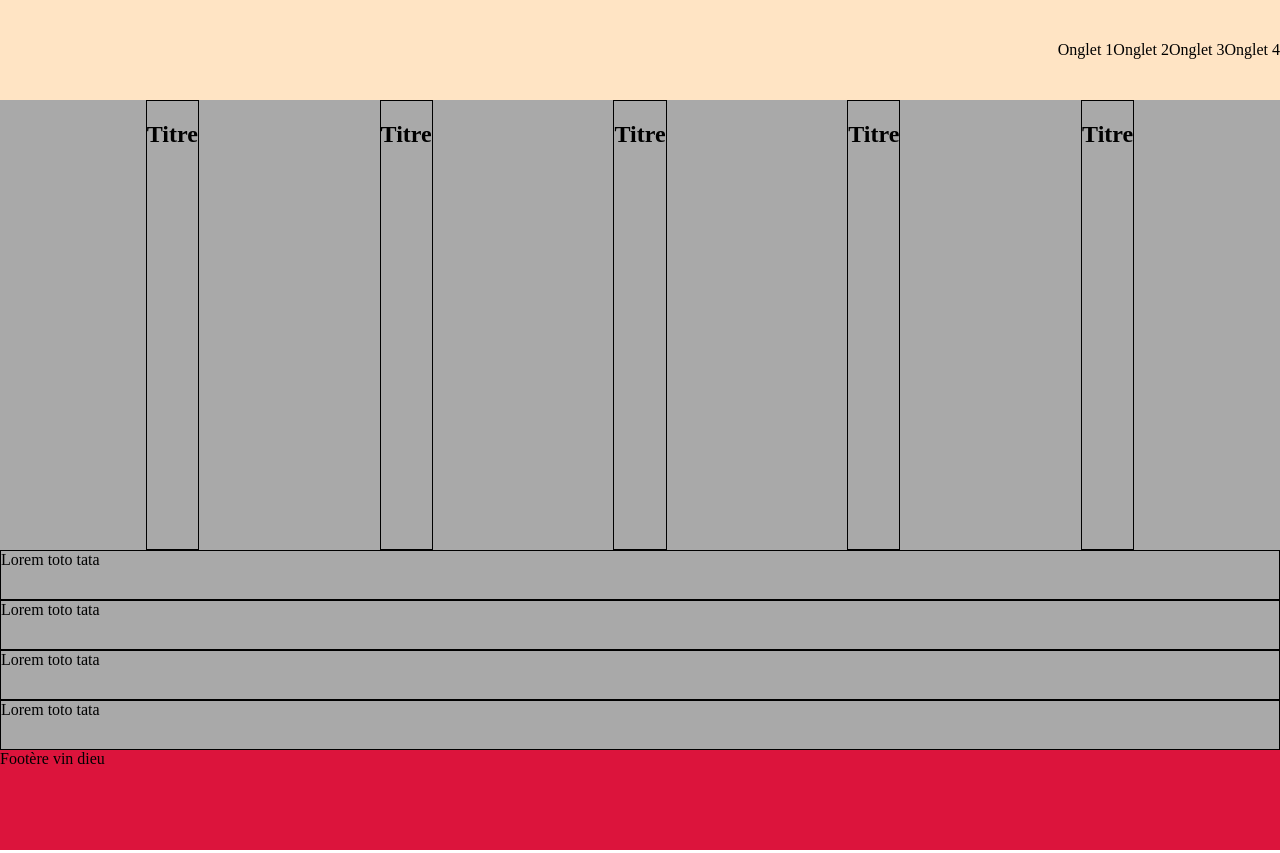
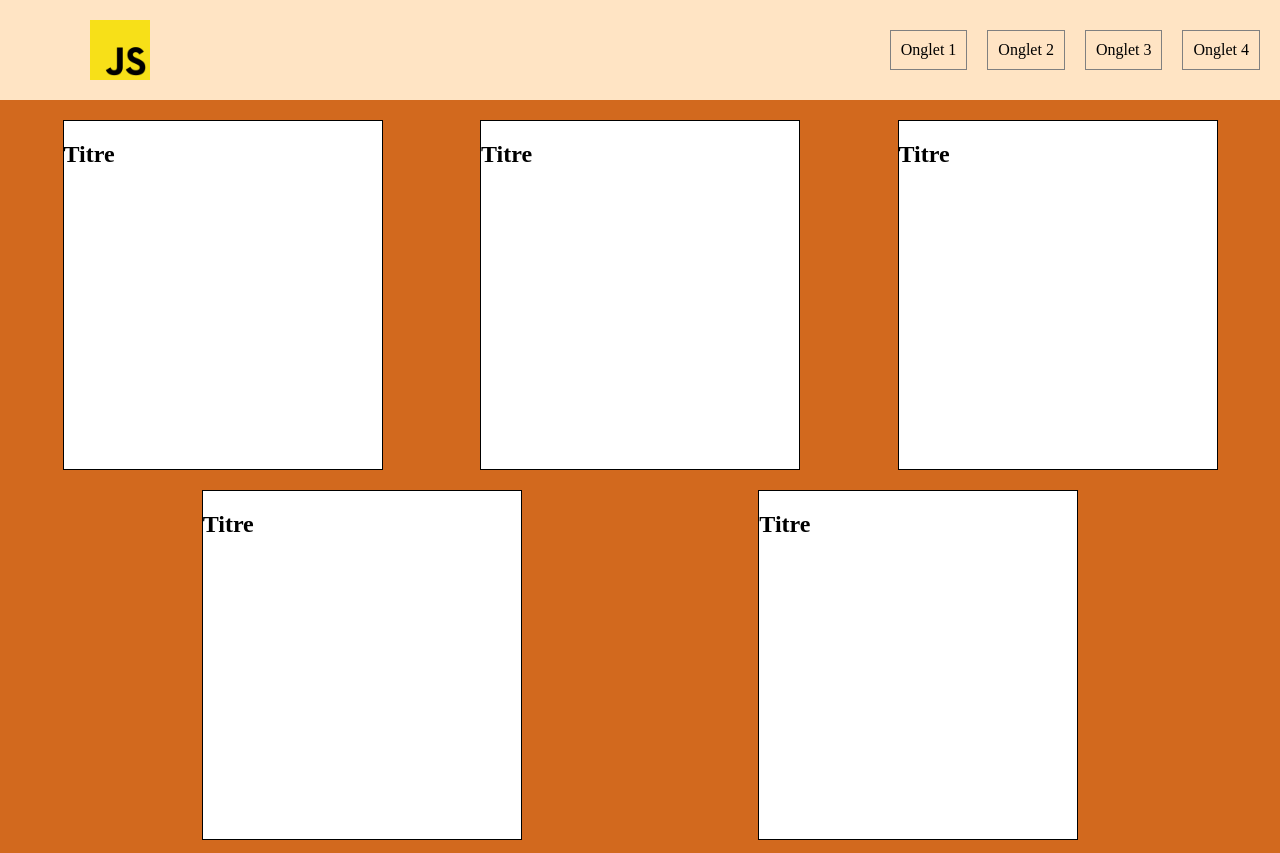
Before and after one commit to evengyl/DemoFlexBox_Interface3_web11, a plain HTML site: page demoFlexBox/index.html in a window 1280 px wide. Shown: the top 853 px of the page. Drawn offline with Linux system fonts and the light colour scheme.

Commit message:
end of 30-06

```diff
--- a/demoFlexBox/index.html
+++ b/demoFlexBox/index.html
@@ -10,6 +10,7 @@
 <body>
     <div class="container">
         <header>
+            <img src="logo.png">
             <ul>
                 <li>Onglet 1</li>
                 <li>Onglet 2</li>
--- a/demoFlexBox/style.css
+++ b/demoFlexBox/style.css
@@ -25,6 +25,11 @@ img{
 header{
     background-color: bisque;
     height:100px;
+    padding: 20px;
+
+    display: flex;
+    justify-content: space-between;
+
 }
 
 header ul{
@@ -38,21 +43,27 @@ header ul{
     flex-direction: row;
     justify-content: flex-end;
     align-items: center;
+    gap:20px;
 }
 
 header ul li{
+    border:1px solid grey;
+    padding: 10px;
 }
 
-section{
-    background-color: darkgray;
+header img{
+    flex:0 1 200px;
 }
 
 
 
 
 
-
 section.card{
+    background-color:chocolate;
+    min-height:450px;
+    padding-top:20px;
+    padding-bottom:20px;
     display: flex;
     flex-flow:row wrap;
 
@@ -63,13 +74,16 @@ section.card{
 }
 
 section.card article{
-    height:450px;
+    background-color: white;
     border:1px solid black;
-    flex-grow:0;
-    /* flex-shrink: ; */
-    /* flex-basis: ; */
-    /* flex:; */
-    /* align-self: ; */
+    height:350px;
+    /* flex-grow:0;
+    flex-shrink:1;
+    flex-basis:200px; */
+
+    flex:0 1 320px;
+/*
+    align-self:start; */
 }
 
 section.card article img{
@@ -87,16 +101,23 @@ section.card article img{
 
 
 section.list{
+    background-color: cadetblue;
+    padding-top:20px;
+    padding-bottom:20px;
+
     display: flex;
-    flex-direction: column;
+    flex-flow:column nowrap;
     justify-content: space-evenly;
-    align-items: stretch;
-
+    align-items: center;
+    gap:20px;
 }
 
 section.list article{
-    height: 50px;
+    background-color: white;
     border:1px solid black;
+    width:90%;
+
+    flex:0 1 100px;
 }
 
 footer{
```
Also changed, not shown: 1 other file.
